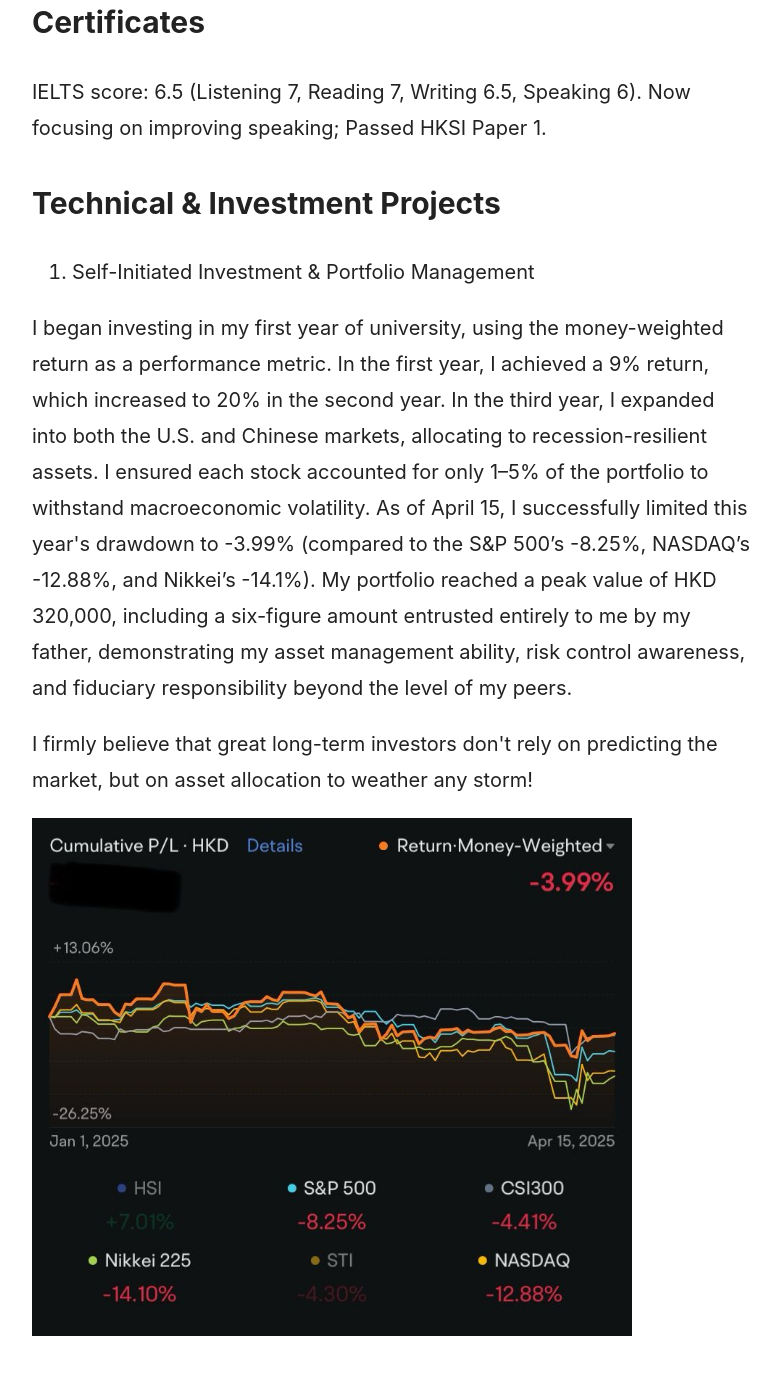
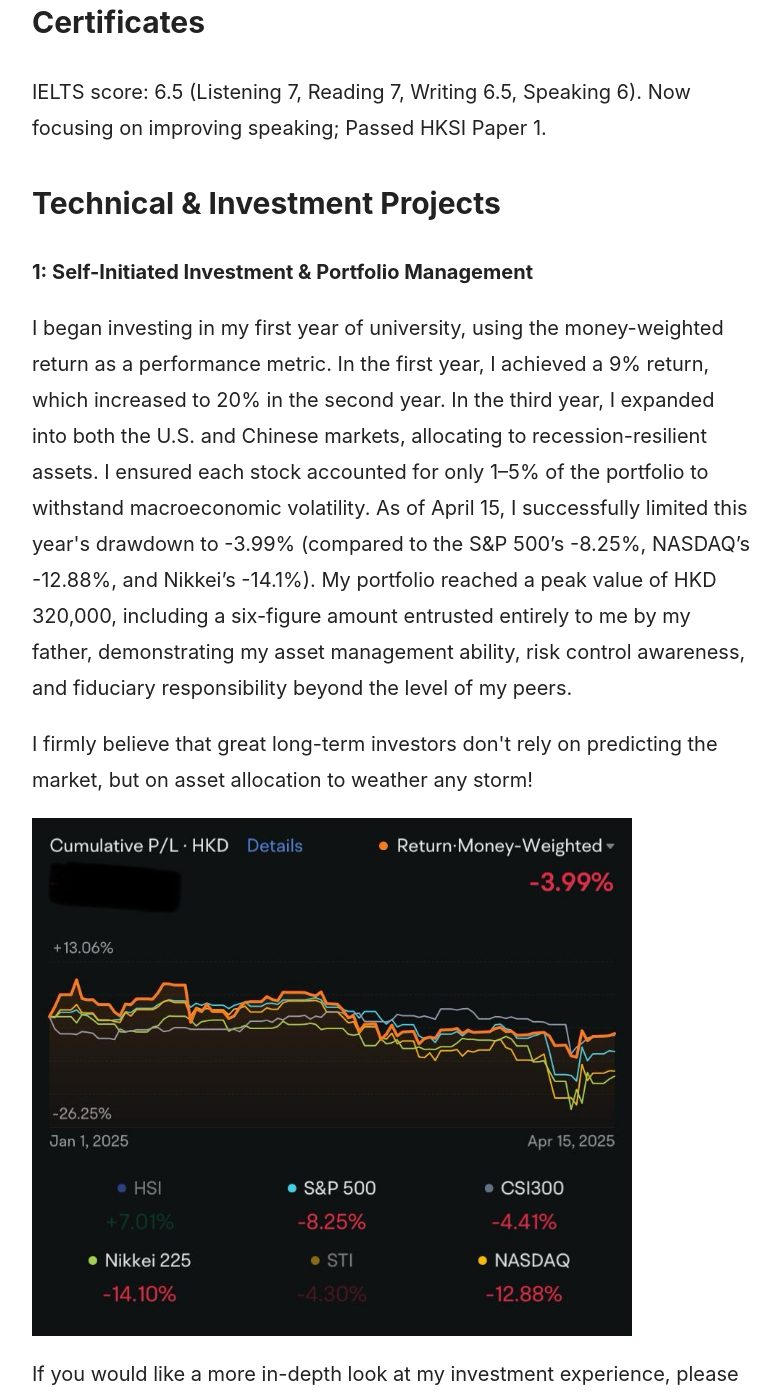
Before and after one commit to siiiiiiiiiii/siiiiiiiii.github.io, a Jekyll site: the page built from index.md, in a window 1280 px wide and 1400 px high, scrolled down 1079 px. Shown: the whole window, without its empty margins (248-1028 px from the left). Built offline with Jekyll 4.4.1, drawn with Linux system fonts in a browser that asks for light colours; some of the changed text lies outside the part shown.

Commit message:
Update index.md

```diff
--- a/index.md
+++ b/index.md
@@ -59,10 +59,10 @@ title: "About Me"
     <div class="content">
       <h2>About Me</h2>
       <p>
-       I am a student studying FinTech, and I have a strong interest in hedge funds. Even though my school courses don’t match the real world and I had little support, I chose to push myself. I taught myself and finished many projects on finance and blockchain, such as portfolio management, building trading models, creating DAOs and cryptocurrencies. I did everything by myself and shared my work on GitHub and my personal website. I once managed HKD 320,000 on my own, investing in both the US and China markets with full risk control.
+        I am a student studying FinTech, and I have a strong interest in hedge funds. Even though my school courses don’t match the real world and I had little support, I chose to push myself. I taught myself and finished many projects on finance and blockchain, such as portfolio management, building trading models, creating DAOs and cryptocurrencies. I did everything by myself and shared my work on GitHub and my personal website. I once managed HKD 320,000 on my own, investing in both the US and China markets with full risk control.
       </p>
       <p>
-       I believe hedge funds need people who take action, solve problems, and keep improving — even when working alone. I want to grow through real experience and turn my skills into something useful for a team.
+        I believe hedge funds need people who take action, solve problems, and keep improving — even when working alone. I want to grow through real experience and turn my skills into something useful for a team.
       </p>
     </div>
 
@@ -85,18 +85,24 @@ title: "About Me"
     <!-- Technical & Investment Projects 區塊 -->
     <div class="content">
       <h2>Technical & Investment Projects</h2>
-      <ol>
-        <li>Self-Initiated Investment &amp; Portfolio Management</li>
-      </ol>
+      <p>
+        <strong style="color:#222;">1: Self-Initiated Investment &amp; Portfolio Management</strong>
+      </p>
       <p>
         I began investing in my first year of university, using the money-weighted return as a performance metric. In the first year, I achieved a 9% return, which increased to 20% in the second year. In the third year, I expanded into both the U.S. and Chinese markets, allocating to recession-resilient assets. I ensured each stock accounted for only 1–5% of the portfolio to withstand macroeconomic volatility. As of April 15, I successfully limited this year's drawdown to -3.99% (compared to the S&P 500’s -8.25%, NASDAQ’s -12.88%, and Nikkei’s -14.1%). My portfolio reached a peak value of HKD 320,000, including a six-figure amount entrusted entirely to me by my father, demonstrating my asset management ability, risk control awareness, and fiduciary responsibility beyond the level of my peers.
       </p>
       <p>
         I firmly believe that great long-term investors don't rely on predicting the market, but on asset allocation to weather any storm!
       </p>
+
       <img src="images/Return.jpeg"
            alt="Return Chart"
            style="max-width:600px; display:block; margin-top:20px; margin-left:0;">
+
+      <p style="margin-top:20px;">
+        If you would like a more in-depth look at my investment experience, please see my PDF here:
+        <a href="files/Report_Investment.pdf" target="_blank">Report_Investment</a>.
+      </p>
     </div>
   </div>
 </body>
```
